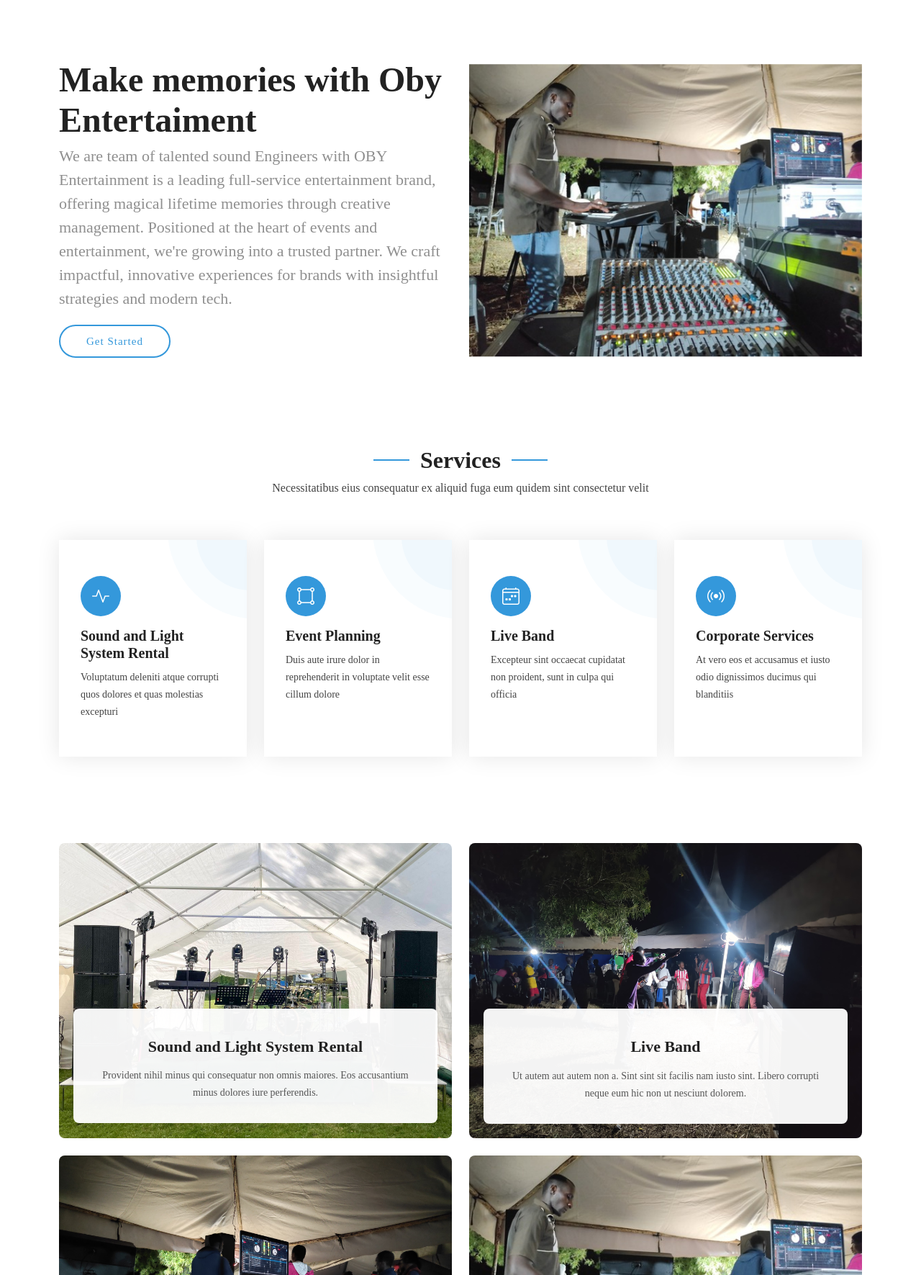
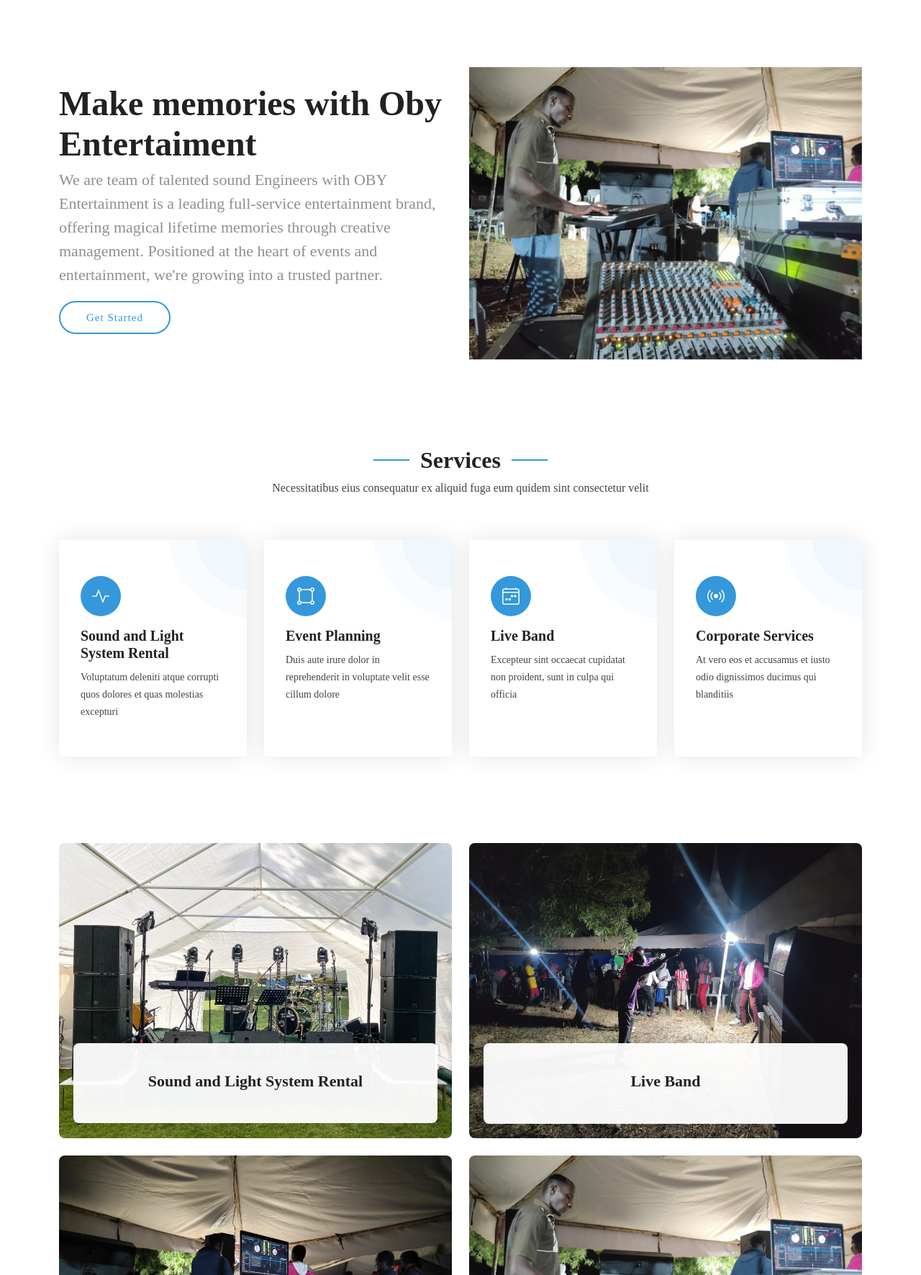
Before and after one commit to Oriengo/obyentertainment, a PHP site: page / in a window 1280 px wide. Shown: the part 90-1861 px from the top of the page at 72% size. Run offline with PHP 8.4, Linux system fonts and the light colour scheme.

Commit message:
change index

```diff
--- a/index.php
+++ b/index.php
@@ -15,9 +15,10 @@ include "common-header.php"
             <p>We are team of talented sound Engineers with
 
             OBY Entertainment is a leading full-service entertainment brand, offering magical lifetime
-                       memories through creative management. Positioned at the heart of events and entertainment,
-                       we're growing into a trusted partner. We craft impactful, innovative experiences for brands
-                       with insightful strategies and modern tech.
+             memories through creative management. Positioned at the heart of events and entertainment,
+             we're growing into a trusted partner.
+              <!-- We craft impactful, innovative experiences for brands
+             with insightful strategies and modern tech. -->
             </p>
             <div class="d-flex">
               <a href="#about" class="btn-get-started">Get Started</a>
@@ -135,7 +136,7 @@ include "common-header.php"
                 <a href="service-details.html" class="stretched-link">
                   <h3>Sound and Light System Rental</h3>
                 </a>
-                <p>Provident nihil minus qui consequatur non omnis maiores. Eos accusantium minus dolores iure perferendis.</p>
+                <!-- <p>Provident nihil minus qui consequatur non omnis maiores. Eos accusantium minus dolores iure perferendis.</p> -->
               </div>
             </div>
           </div><!-- End Service Item -->
@@ -149,7 +150,7 @@ include "common-header.php"
                 <a href="service-details.html" class="stretched-link">
                   <h3>Live Band</h3>
                 </a>
-                <p>Ut autem aut autem non a. Sint sint sit facilis nam iusto sint. Libero corrupti neque eum hic non ut nesciunt dolorem.</p>
+                <!-- <p>Ut autem aut autem non a. Sint sint sit facilis nam iusto sint. Libero corrupti neque eum hic non ut nesciunt dolorem.</p> -->
               </div>
             </div>
           </div><!-- End Service Item -->
@@ -163,7 +164,7 @@ include "common-header.php"
                 <a href="service-details.html" class="stretched-link">
                   <h3>Corporate Services</h3>
                 </a>
-                <p>Ut excepturi voluptatem nisi sed. Quidem fuga consequatur. Minus ea aut. Vel qui id voluptas adipisci eos earum corrupti.</p>
+                <!-- <p>Ut excepturi voluptatem nisi sed. Quidem fuga consequatur. Minus ea aut. Vel qui id voluptas adipisci eos earum corrupti.</p> -->
               </div>
             </div>
           </div><!-- End Service Item -->
@@ -177,7 +178,7 @@ include "common-header.php"
                 <a href="service-details.html" class="stretched-link">
                   <h3>Parties</h3>
                 </a>
-                <p>Non et temporibus minus omnis sed dolor esse consequatur. Cupiditate sed error ea fuga sit provident adipisci neque.</p>
+                <!-- <p>Non et temporibus minus omnis sed dolor esse consequatur. Cupiditate sed error ea fuga sit provident adipisci neque.</p> -->
                 <a href="service-details.html" class="stretched-link"></a>
               </div>
             </div>
@@ -570,10 +571,10 @@ include "common-header.php"
 
           <ul class="portfolio-filters isotope-filters" data-aos="fade-up" data-aos-delay="100">
             <li data-filter="*" class="filter-active">All</li>
-            <li data-filter=".filter-app">App</li>
-            <li data-filter=".filter-product">Product</li>
-            <li data-filter=".filter-branding">Branding</li>
-            <li data-filter=".filter-books">Books</li>
+            <li data-filter=".filter-app">Parties</li>
+            <li data-filter=".filter-product">Live Bands</li>
+            <li data-filter=".filter-branding">Crusades</li>
+            <li data-filter=".filter-books">Cooperate Events</li>
           </ul><!-- End Portfolio Filters -->
 
           <div class="row gy-4 isotope-container" data-aos="fade-up" data-aos-delay="200">
```
